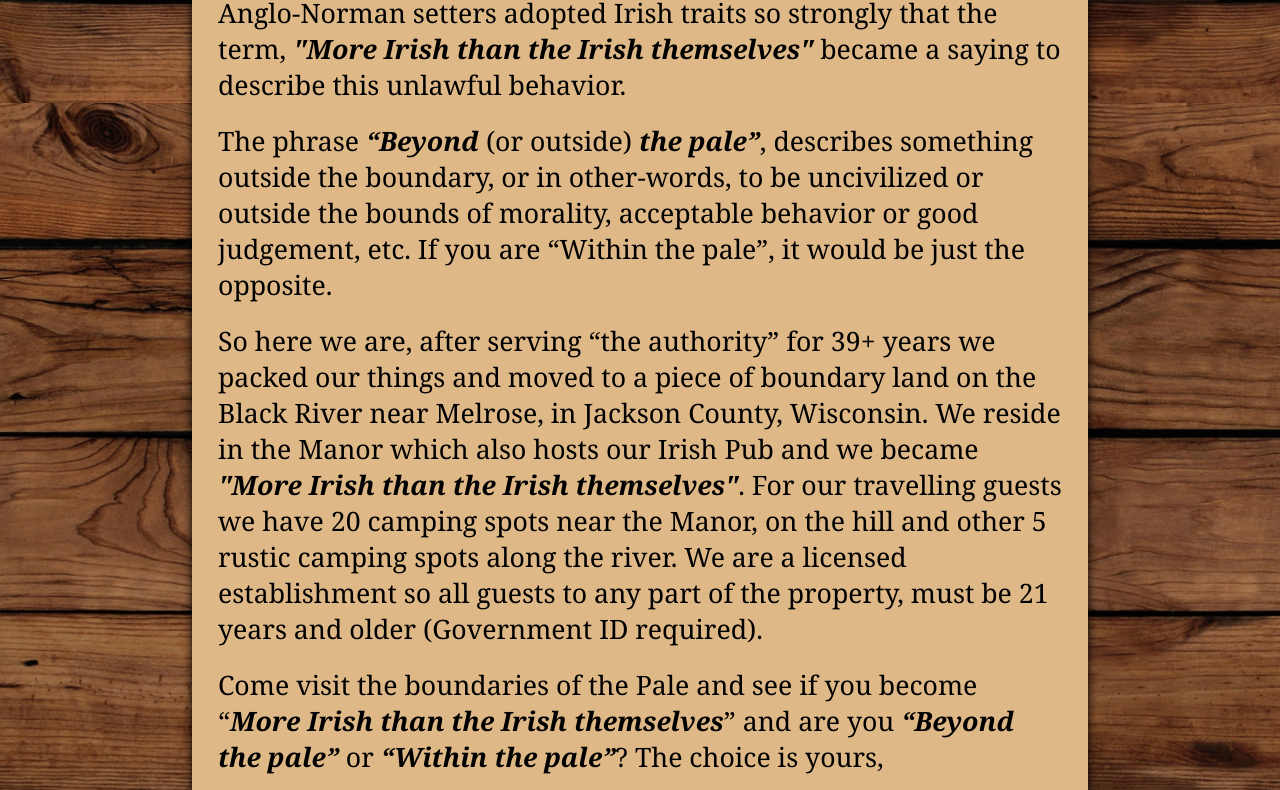
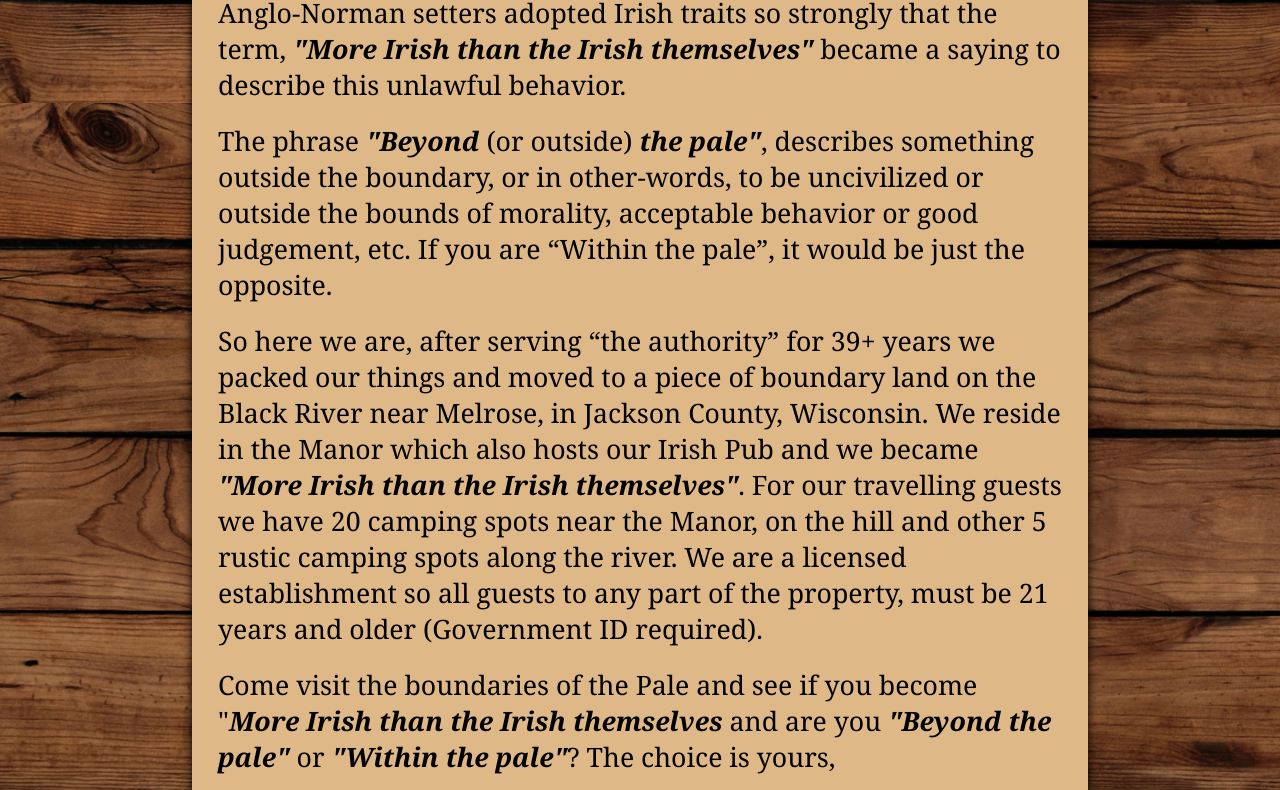
Before and after one commit to Rejanold/project1, a plain HTML site: page about.html in a window 1280 px wide. Shown: the part 1497-2287 px from the top of the page. Drawn offline with Linux system fonts and the light colour scheme.

Commit message:
stupid quotes

```diff
--- a/about.html
+++ b/about.html
@@ -62,7 +62,7 @@
           strongly that the term, <b><i>"More Irish than the Irish themselves"</i></b> became a saying to describe this unlawful
           behavior.</p>
           <p>
-          The phrase <b><i>“Beyond</i></b> (or outside) <b><i>the pale”</i></b>, describes something outside the boundary, or in other-words, to be
+          The phrase <b><i>"Beyond</i></b> (or outside) <b><i>the pale"</i></b>, describes something outside the boundary, or in other-words, to be
           uncivilized or outside the bounds of morality, acceptable behavior or good judgement, etc. If you are “Within
           the pale”, it would be just the opposite.</p>
           <p>
@@ -72,8 +72,8 @@
           camping spots near the Manor, on the hill and other 5 rustic camping spots along the river. We are a licensed
           establishment so all guests to any part of the property, must be 21 years and older (Government ID required).</p>
           <p>
-          Come visit the boundaries of the Pale and see if you become “<b><i>More Irish than the Irish themselves</i></b>” and are you
-          <b><i>“Beyond the pale”</i></b> or <b><i>“Within the pale”</i></b>? The choice is yours,</p>
+          Come visit the boundaries of the Pale and see if you become "<b><i>More Irish than the Irish themselves</i></b> and are you
+          <b><i>"Beyond the pale"</i></b> or <b><i>"Within the pale"</i></b>? The choice is yours,</p>
          <p>
           <b>Welcome, mates.</b>
         </p>
```
